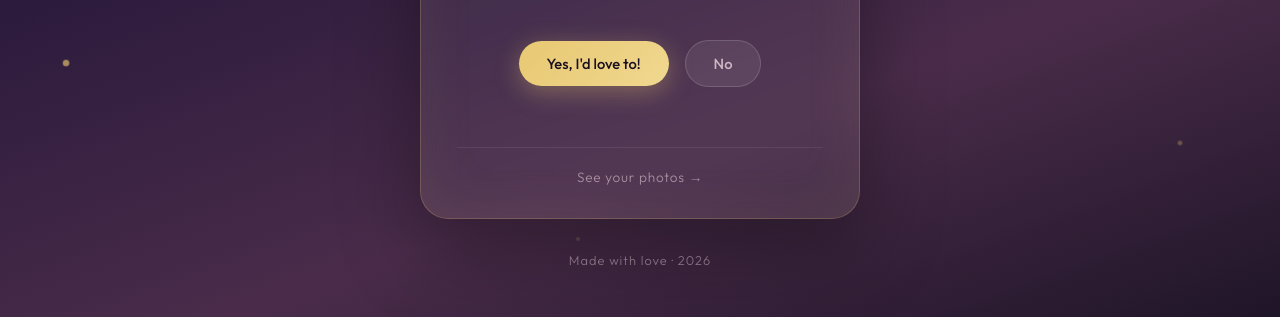
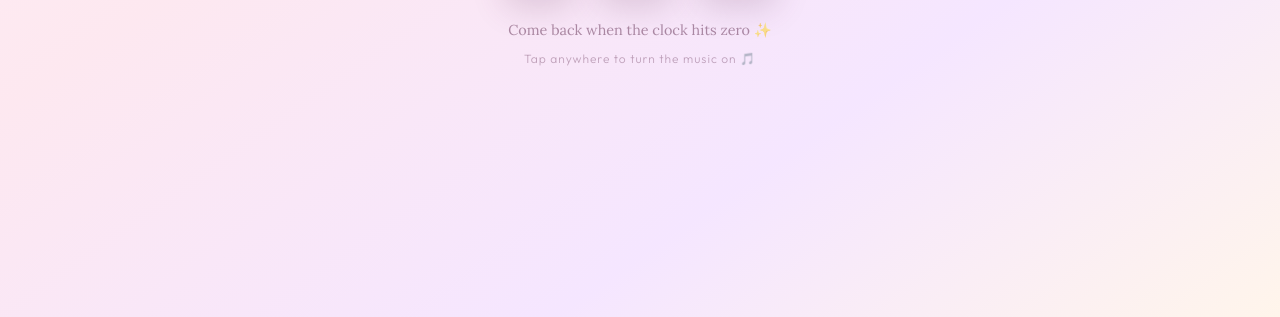
Before and after one commit to rogaikwad30/aachal-birthday, a plain HTML site: page dinner.html in a window 1280 px wide. Shown: the part 483-800 px from the top of the page. Drawn offline with nearby package versions, Linux system fonts and the light colour scheme.

Commit message:
Add files via upload

```diff
--- a/dinner.html
+++ b/dinner.html
@@ -9,7 +9,7 @@
   <link href="https://fonts.googleapis.com/css2?family=Cormorant+Garamond:ital,wght@0,400;0,600;1,400&family=Great+Vibes&family=Lora:ital,wght@0,400;0,500;1,400;1,500&family=Outfit:wght@300;400;500&display=swap" rel="stylesheet" />
   <link rel="stylesheet" href="styles.css" />
   <script>
-    if (Math.floor(Date.now() / 1000) < 178414020) {
+    if (Math.floor(Date.now() / 1000) < 1784140200) {
       document.documentElement.classList.add("site-locked");
     }
   </script>
--- a/gate.js
+++ b/gate.js
@@ -1,4 +1,4 @@
-const UNLOCK_AT = 178414020;
+const UNLOCK_AT = 1784140200;
 
 function isUnlocked() {
   return Math.floor(Date.now() / 1000) >= UNLOCK_AT;
```
Also changed, not shown: index.html (+1 -1 lines), memories.html (+1 -1 lines).
